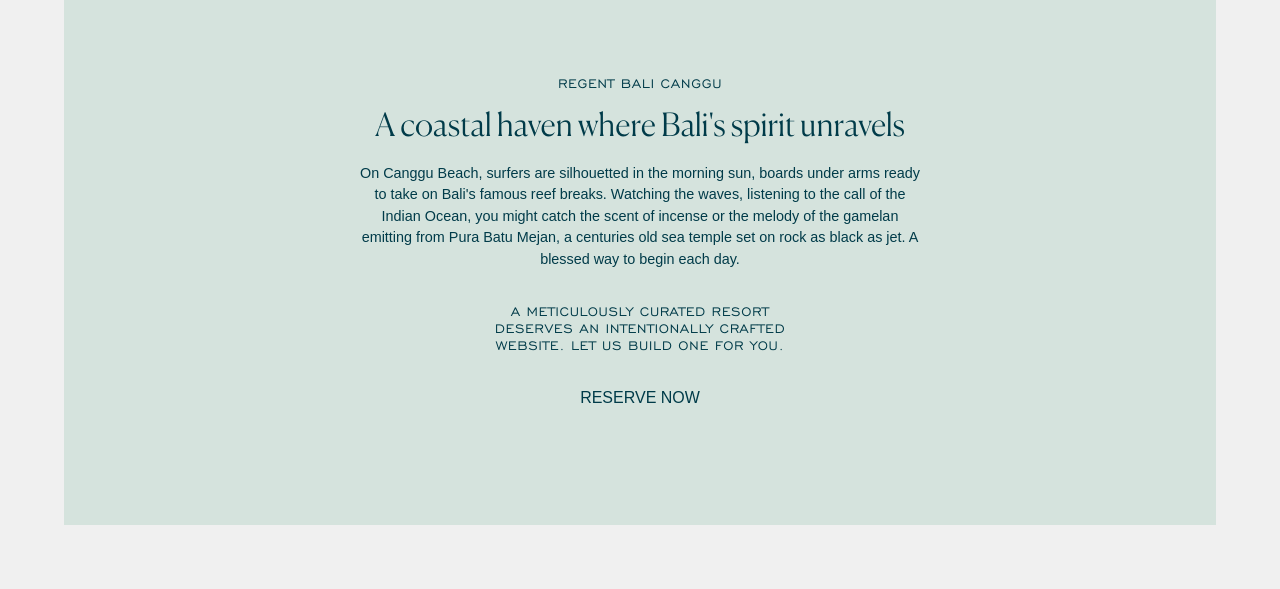
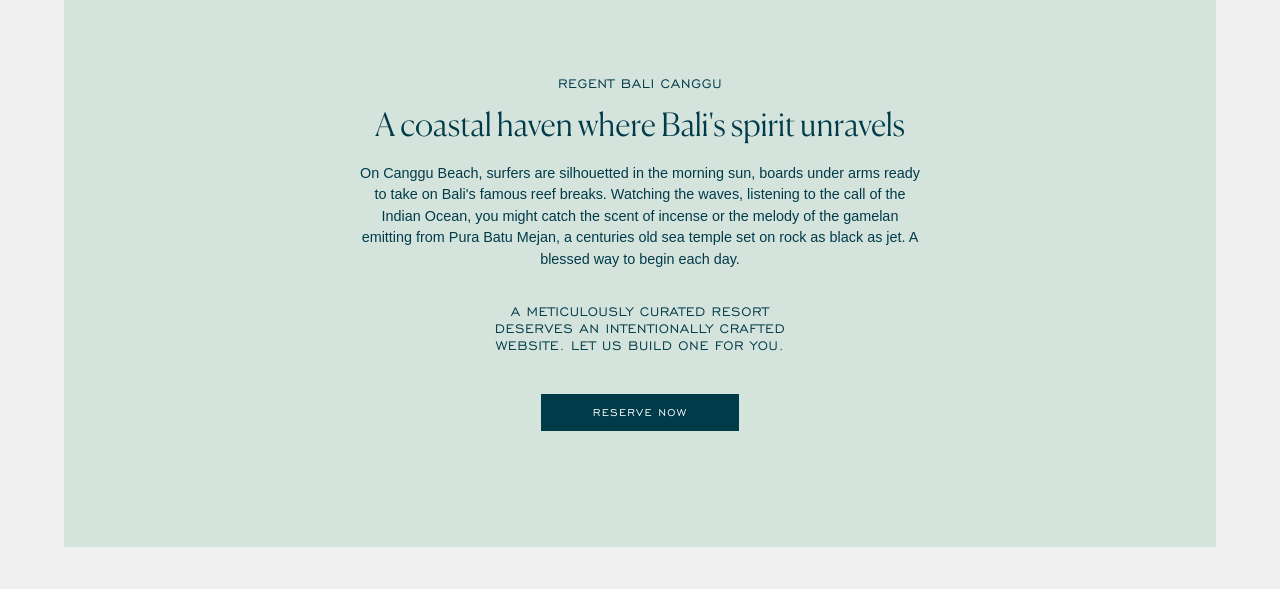
Before and after one commit to TheInstituteOfCode/rbc, a Jekyll site: the page built from index.html, in a window 1280 px wide. Shown: the part 810-1399 px from the top of the page. Built offline with Jekyll 4.4.1, drawn with Linux system fonts in a browser that asks for light colours; nearby versions of some CDN libraries; some web fonts are replaced; grey boxes are pictures that could not be loaded.

Commit message:
Updated 1 file via CloudCannon.

```diff
--- a/index.html
+++ b/index.html
@@ -26,10 +26,11 @@
             call of the Indian Ocean, you might catch the  scent of incense or
             the melody of the gamelan emitting from Pura Batu  Mejan, a
             centuries old sea temple set on rock as black as jet. A blessed way
-            to begin each day.</p><p><div style="max-width:25rem; margin:auto;
-            margin-bottom:2rem;"><h3 class="mt-8">A METICULOUSLY CURATED RESORT
-            DESERVES AN INTENTIONALLY CRAFTED WEBSITE. LET US BUILD ONE FOR
-            YOU.</h3></div></p> RESERVE NOW
+            to begin each day.</p><p></p><p><div style="max-width:25rem;
+            margin:auto; margin-bottom:2rem;"><h3 class="mt-8">A METICULOUSLY
+            CURATED RESORT DESERVES AN INTENTIONALLY CRAFTED WEBSITE. LET US
+            BUILD ONE FOR YOU.</h3></div></p><p></p><a class="button-featured"
+            href="#"> RESERVE NOW</a>
         overlay-color-scheme: mint-400
         content-max-width: 35rem
         text-alignment: center
```
